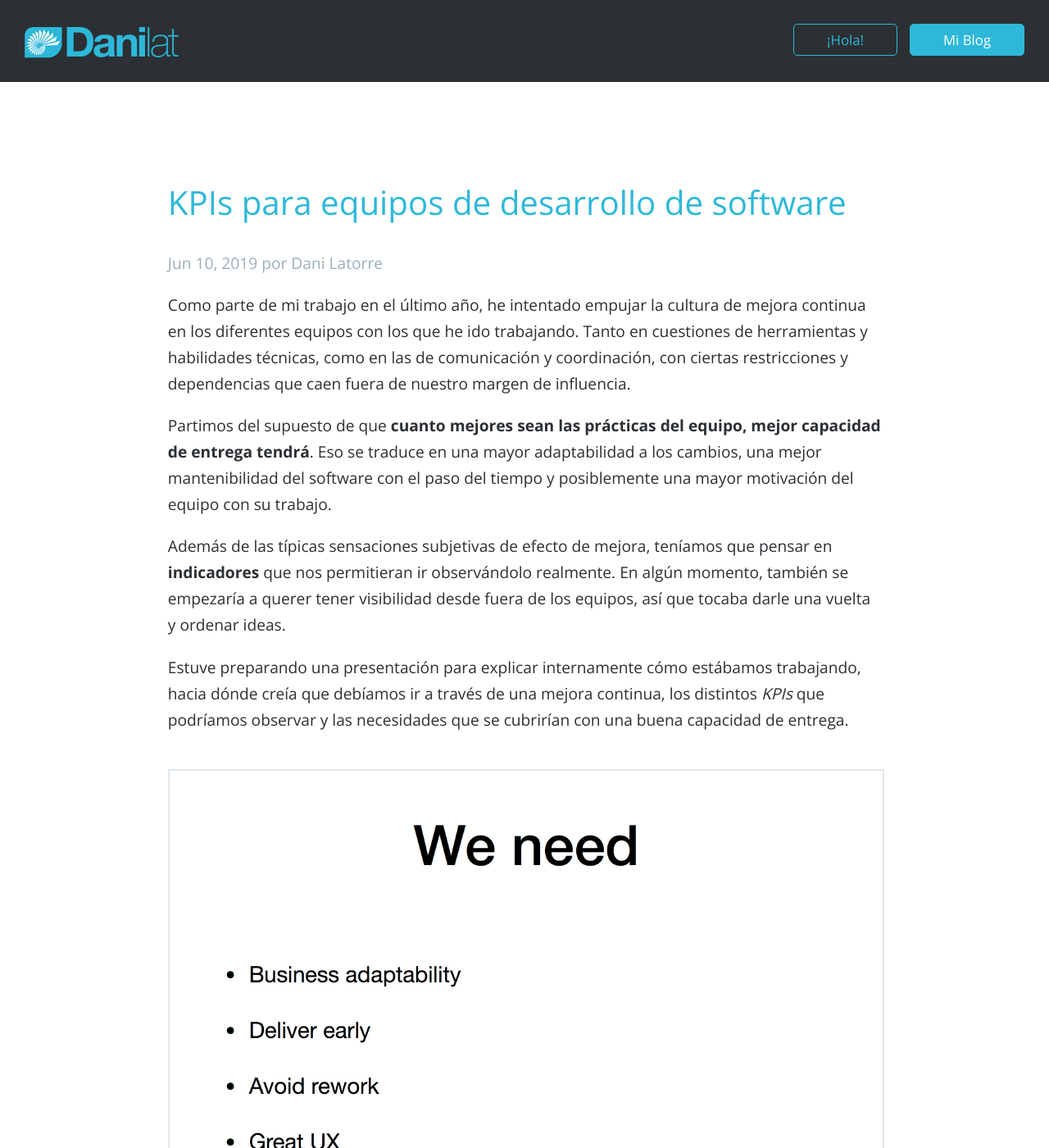
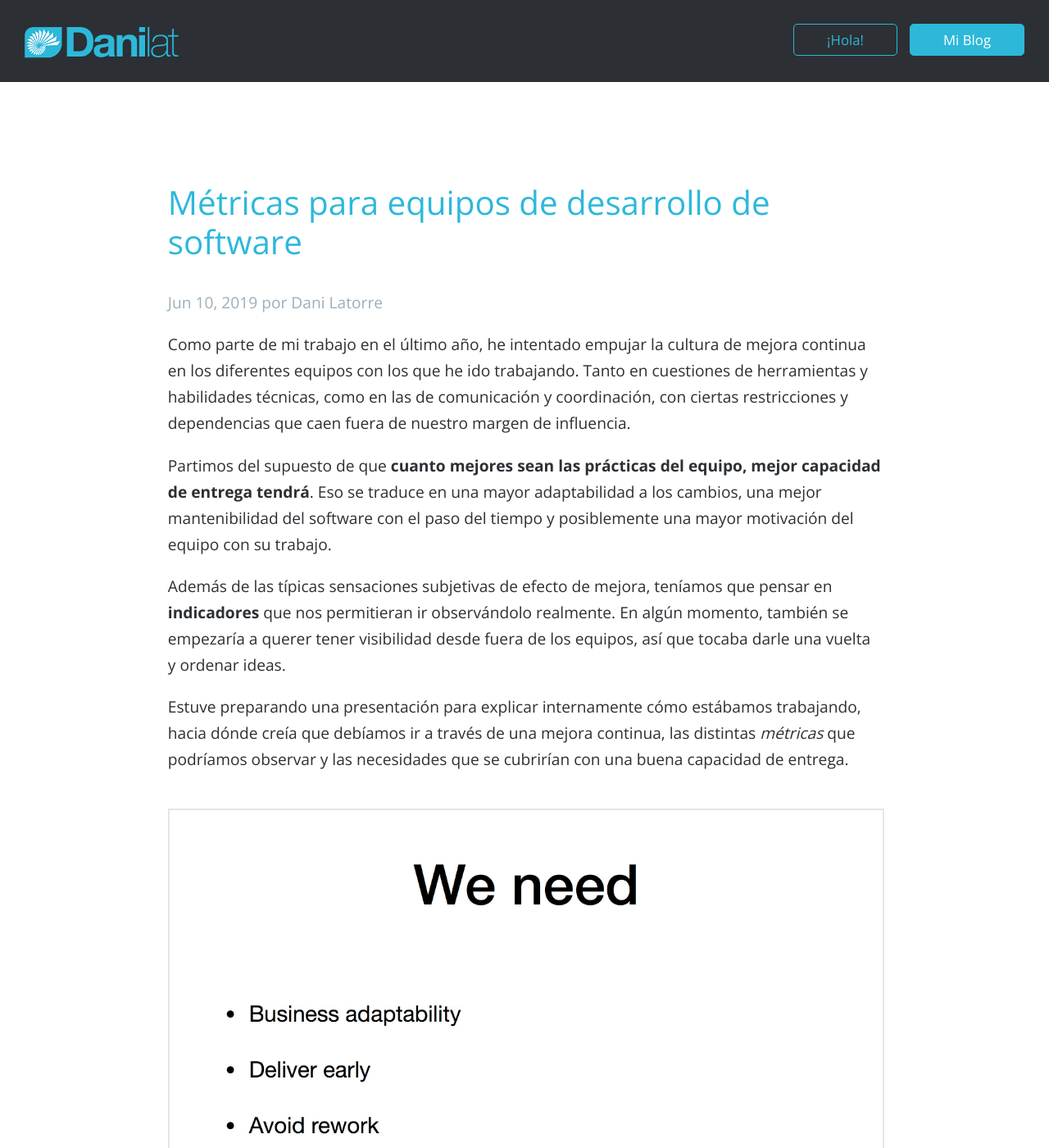
Before and after one commit to danilat/danilat.github.io, a Jekyll site: the page built from _posts/2019-06-10-kpis-equipos-desarrollo-software.md, in a window 1280 px wide and 1400 px high. Shown: the whole window at 82% size. Built offline with Jekyll 4.4.1, drawn with Linux system fonts in a browser that asks for light colours; comment, search, counter and statistics services are not loaded; some of the changed text lies outside the part shown.

Commit message:
Update 2019-06-10-kpis-equipos-desarrollo-software.md
Changing KPis by metrics

```diff
--- a/_posts/2019-06-10-kpis-equipos-desarrollo-software.md
+++ b/_posts/2019-06-10-kpis-equipos-desarrollo-software.md
@@ -1,9 +1,9 @@
 ---
 layout: post
-title: KPIs para equipos de desarrollo de software
+title: Métricas para equipos de desarrollo de software
 categories:
 - General
-excerpt: Como parte de mi trabajo en el último año, he intentado empujar la cultura de mejora continua con diferentes equipos con los que he ido trabajando... También he ido pensando en los KPIs relacionados.
+excerpt: Como parte de mi trabajo en el último año, he intentado empujar la cultura de mejora continua con diferentes equipos con los que he ido trabajando... También he ido pensando en las métricas relacionadas.
 image: /img/posts/kpis/needs.jpg
 ---
 Como parte de mi trabajo en el último año, he intentado empujar la cultura de mejora continua en los diferentes equipos con los que he ido trabajando. Tanto en cuestiones de herramientas y habilidades técnicas, como en las de comunicación y coordinación, con ciertas restricciones y dependencias que caen fuera de nuestro margen de influencia.
@@ -12,7 +12,7 @@ Partimos del supuesto de que **cuanto mejores sean las prácticas del equipo, me
 
 Además de las típicas sensaciones subjetivas de efecto de mejora, teníamos que pensar en **indicadores** que nos permitieran ir observándolo realmente. En algún momento, también se empezaría a querer tener visibilidad desde fuera de los equipos, así que tocaba darle una vuelta y ordenar ideas.
 
-Estuve preparando una presentación para explicar internamente cómo estábamos trabajando, hacia dónde creía que debíamos ir a través de una mejora continua, los distintos *KPIs* que podríamos observar y las necesidades que se cubrirían con una buena capacidad de entrega.
+Estuve preparando una presentación para explicar internamente cómo estábamos trabajando, hacia dónde creía que debíamos ir a través de una mejora continua, las distintas *métricas* que podríamos observar y las necesidades que se cubrirían con una buena capacidad de entrega.
 
 ![Diapositiva de una presentación con la visión de lo que, como equipo deberíamos cubrir: adaptabilidad respecto a negocio, entregar pronto, evitar retrabajo, una buena UX y evitar bugs en lo posible](/img/posts/kpis/needs.jpg "Una visión de lo que es buena capacidad de entrega"){: .frame}
 
@@ -80,7 +80,7 @@ Dependiendo del contexto del producto y del negocio, posiblemente podamos sacar
 
 ### Medir sin perder el foco
 
-Estos son muchos KPIs distintos. Es interesante observarlos porque nos pueden servir para detectar olores sobre problemas y oportunidades de mejora, pero son demasiados para tratar de mejorar todo a la vez.
+Estos son muchas métricas distintas. Es interesante observarlos porque nos pueden servir para detectar olores sobre problemas y oportunidades de mejora, pero son demasiados para tratar de mejorar todo a la vez.
 
 Para evitar diluirnos y no terminar mejorando en nada, deberíamos elegir y enfocarnos en un par de esos indicadores cada vez, dependiendo de la situación de cada equipo.
 
```
